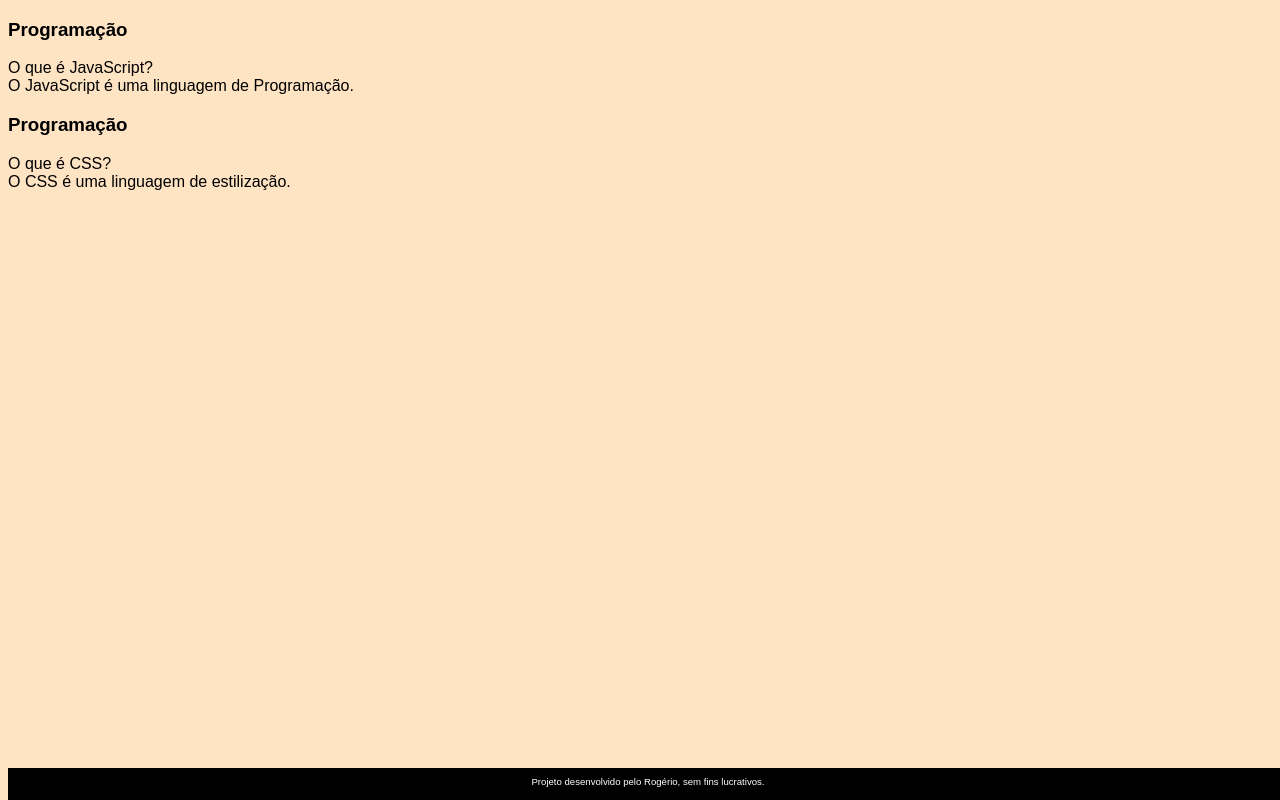
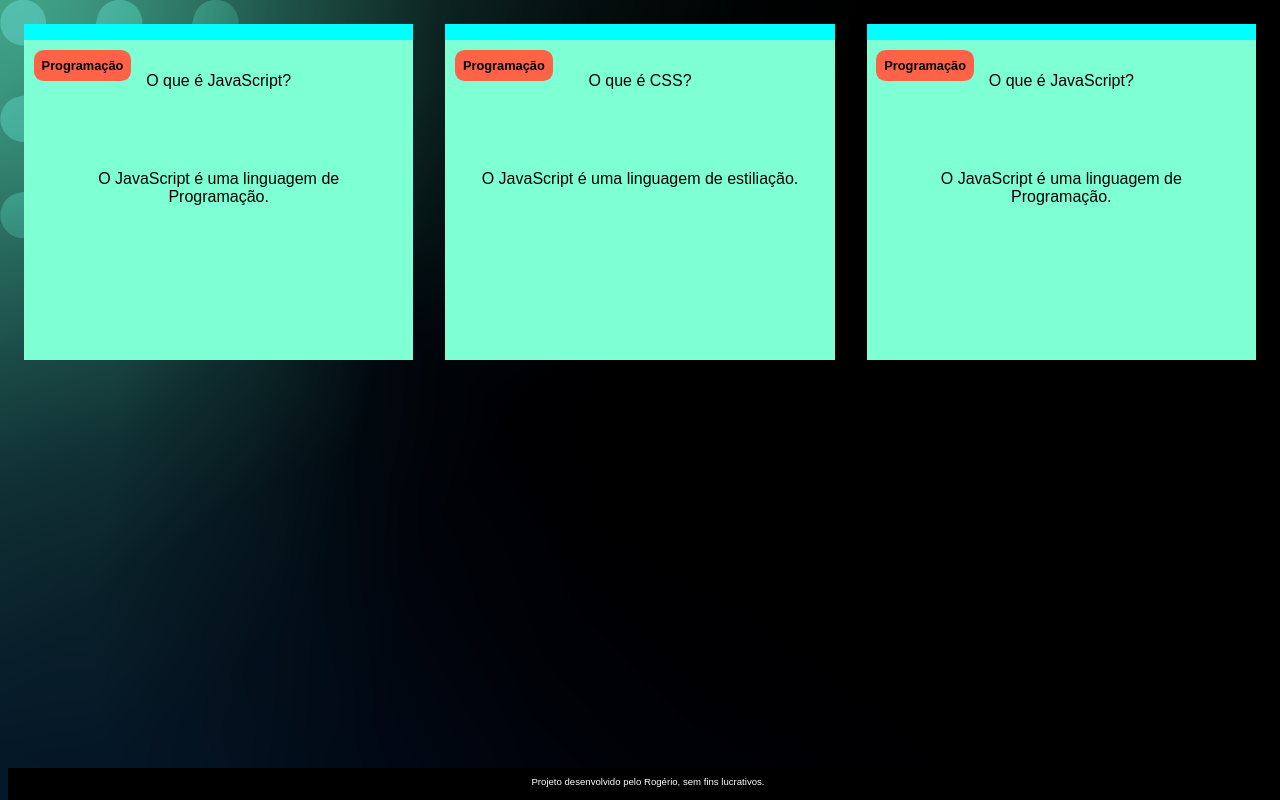
Before and after one commit to rogerio0212/Flash, a plain HTML site: page index.html in a window 1280 px wide. Drawn offline with Linux system fonts and the light colour scheme; a web font is replaced by a local one.

Commit message:
Add files via upload

```diff
--- a/assets/style.css
+++ b/assets/style.css
@@ -1,6 +1,39 @@
 body {
-    background-color: bisque;
+   background: url('img/bg-desktop.webp');
     font-family: "Bai Jamjuree", sans-serif;
+}
+
+#container {
+    display: flex;
+}
+
+.cartao {
+    margin: 1rem 1rem;
+    background-color: aqua;
+    height: 20em;
+    flex-grow: 1;
+    flex-basis: calc(33% - 6em);
+}
+
+.cartao__conteudo {
+    text-align: center;
+    background-color: aquamarine;
+    height: 100%;
+}
+
+.cartao__conteudo h3 {
+    background-color: tomato;
+    text-align: left;
+    padding: 0.5rem;
+    position: absolute;
+    margin: 0.6rem;
+    border-radius: 0.6rem;
+    font-size: 1vw;
+}
+
+.cartao__conteudo p{
+    margin-top: 1rem;
+    padding: 2rem;
 }
 
 footer {
@@ -11,6 +44,7 @@ footer {
     width: 100%;
     height: 2rem;
 }
+
 footer p {
     text-align: center;
     font-size: 0.6rem;
--- a/index.html
+++ b/index.html
@@ -21,23 +21,36 @@
                 <div class="cartao__conteudo">
                     <h3>Programação</h3>
                     <div class="cartao__conteudo__pergunta">
-                        O que é JavaScript?
+                        <p> O que é JavaScript? </p>
                     </div>
                     <div class="cartao__conteudo__resposta">
-                        O JavaScript é uma linguagem de Programação.
+                        <p> O JavaScript é uma linguagem de Programação. </p>
                     </div>
                 </div>
             </article>
-            <article class="cartao"></article>
-            <div class="cartao__conteudo">
-                <h3>Programação</h3>
-                <div class="cartao__conteudo__pergunta">
-                    O que é CSS?
+
+            <article class="cartao">
+                <div class="cartao__conteudo">
+                    <h3>Programação</h3>
+                    <div class="cartao__conteudo__pergunta">
+                        <p> O que é CSS? </p>
+                    </div>
+                    <div class="cartao__conteudo__resposta">
+                        <p> O JavaScript é uma linguagem de estiliação. </p>
+                    </div>
                 </div>
-                <div class="cartao__conteudo__resposta">
-                    O CSS é uma linguagem de estilização.
+            </article>
+
+            <article class="cartao">
+                <div class="cartao__conteudo">
+                    <h3>Programação</h3>
+                    <div class="cartao__conteudo__pergunta">
+                        <p> O que é JavaScript? </p>
+                    </div>
+                    <div class="cartao__conteudo__resposta">
+                        <p> O JavaScript é uma linguagem de Programação. </p>
+                    </div>
                 </div>
-            </div>
             </article>
         </section>
     </main>
```
Also changed, not shown: assets/img/bg-desktop.webp (added), assets/img/bg-mobile.webp (added), assets/img/bg-tablet.webp (added), 1 other file.
